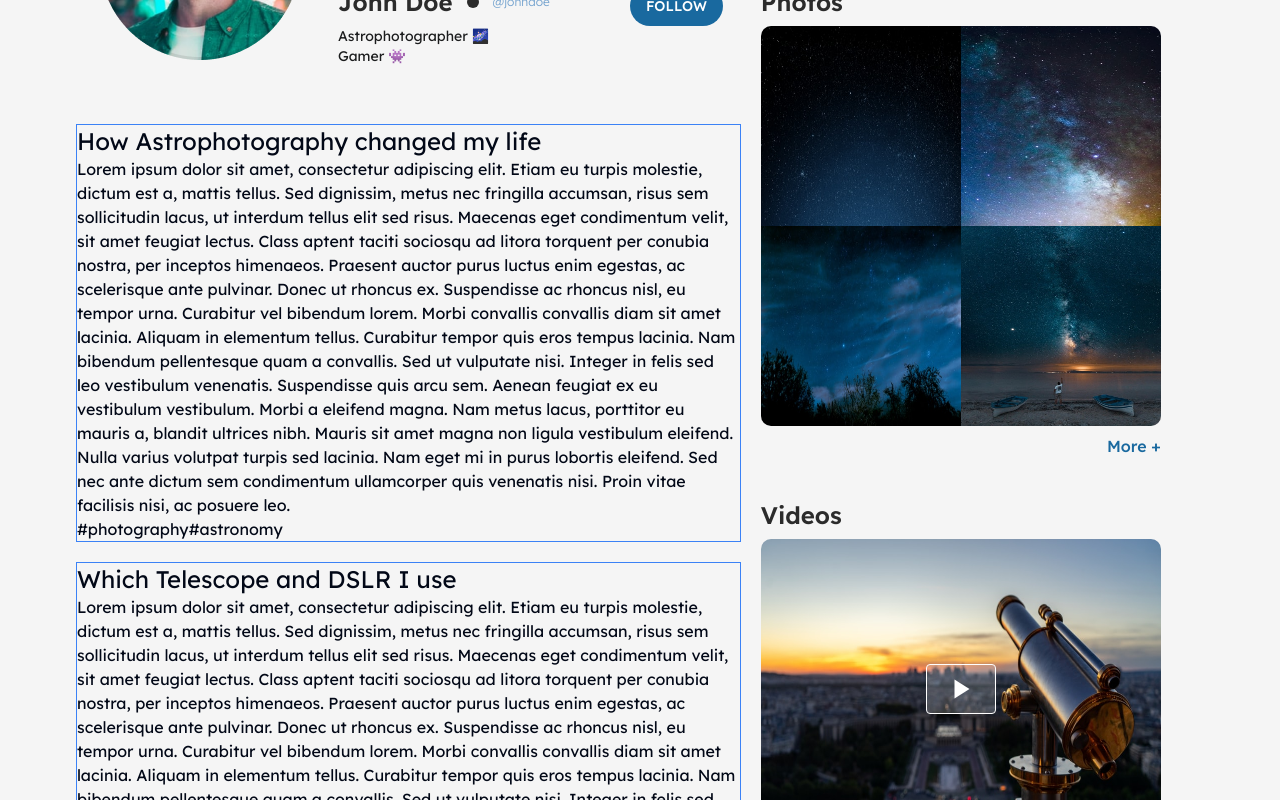
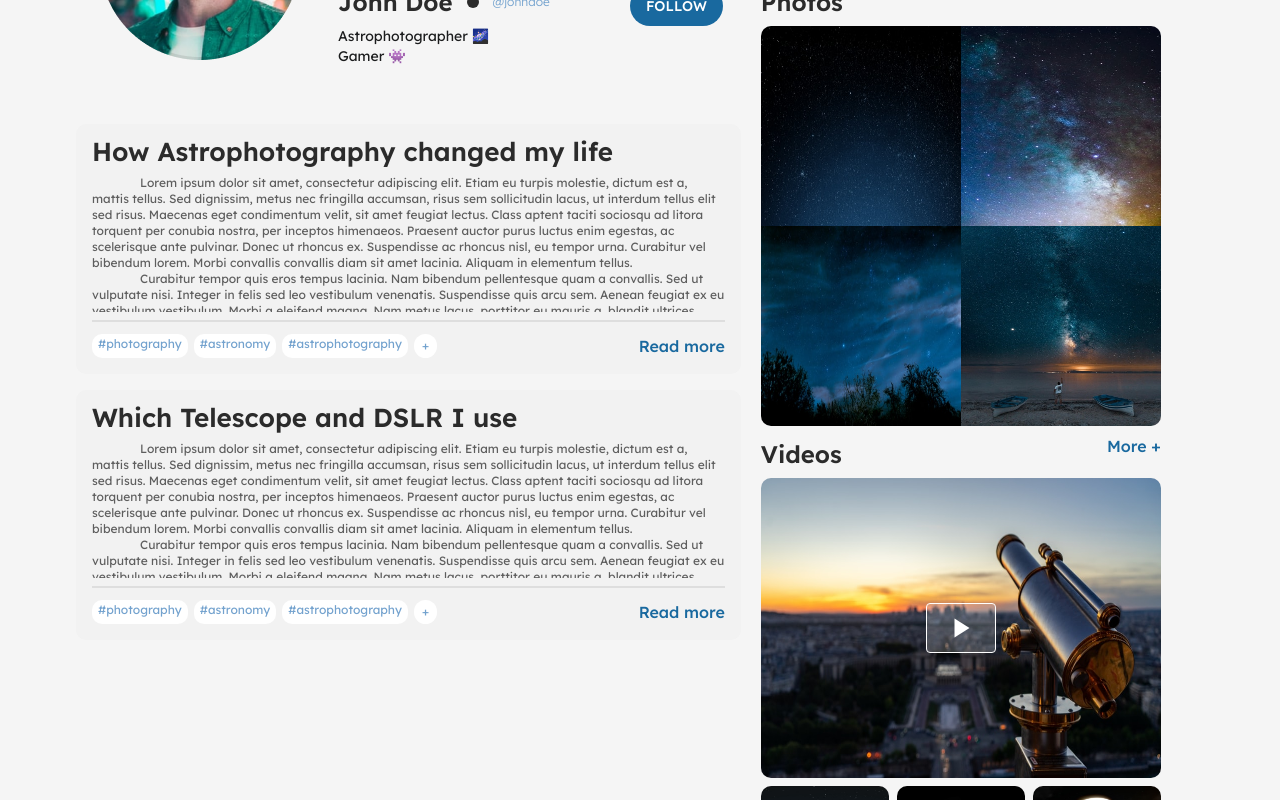
Before and after one commit to alamin931761/assignment, a Next.js app: page / in a window 1280 px wide. Shown: the part 520-1320 px from the top of the page. Built offline with nearby package versions, Linux system fonts and the light colour scheme.

Commit message:
blogs part done

```diff
--- a/src/app/page.tsx
+++ b/src/app/page.tsx
@@ -33,7 +33,7 @@ const HomePage = () => {
           </div>
 
           {/* Photos and Videos Component */}
-          <div className="order-1 lg:order-2 mt-[164px] lg:mt-[26px] grid grid-cols-2 lg:grid-cols-1 gap-3">
+          <div className="order-1 lg:order-2 mt-[125px] lg:mt-[26px] grid grid-cols-2 lg:grid-cols-1 gap-3">
             <Photos />
             <Videos />
           </div>
--- a/src/components/UI/HomePage/Profile/Blogs.tsx
+++ b/src/components/UI/HomePage/Profile/Blogs.tsx
@@ -1,3 +1,6 @@
+import Card from "@/components/UI/HomePage/Profile/Card";
+import { TBlog } from "@/types";
+
 const Blogs = () => {
   const blogs = [
     {
@@ -5,28 +8,21 @@ const Blogs = () => {
       title: "How Astrophotography changed my life",
       description:
         "Lorem ipsum dolor sit amet, consectetur adipiscing elit. Etiam eu turpis molestie, dictum est a, mattis tellus. Sed dignissim, metus nec fringilla accumsan, risus sem sollicitudin lacus, ut interdum tellus elit sed risus. Maecenas eget condimentum velit, sit amet feugiat lectus. Class aptent taciti sociosqu ad litora torquent per conubia nostra, per inceptos himenaeos. Praesent auctor purus luctus enim egestas, ac scelerisque ante pulvinar. Donec ut rhoncus ex. Suspendisse ac rhoncus nisl, eu tempor urna. Curabitur vel bibendum lorem. Morbi convallis convallis diam sit amet lacinia. Aliquam in elementum tellus. \n Curabitur tempor quis eros tempus lacinia. Nam bibendum pellentesque quam a convallis. Sed ut vulputate nisi. Integer in felis sed leo vestibulum venenatis. Suspendisse quis arcu sem. Aenean feugiat ex eu vestibulum vestibulum. Morbi a eleifend magna. Nam metus lacus, porttitor eu mauris a, blandit ultrices nibh. Mauris sit amet magna non ligula vestibulum eleifend. Nulla varius volutpat turpis sed lacinia. Nam eget mi in purus lobortis eleifend. Sed nec ante dictum sem condimentum ullamcorper quis venenatis nisi. Proin vitae facilisis nisi, ac posuere leo.",
-      hashTags: ["#photography", "#astronomy", "#astrophotography"],
+      hashtags: ["#photography", "#astronomy", "#astrophotography"],
     },
     {
       _id: 2,
       title: "Which Telescope and DSLR I use",
       description:
         "Lorem ipsum dolor sit amet, consectetur adipiscing elit. Etiam eu turpis molestie, dictum est a, mattis tellus. Sed dignissim, metus nec fringilla accumsan, risus sem sollicitudin lacus, ut interdum tellus elit sed risus. Maecenas eget condimentum velit, sit amet feugiat lectus. Class aptent taciti sociosqu ad litora torquent per conubia nostra, per inceptos himenaeos. Praesent auctor purus luctus enim egestas, ac scelerisque ante pulvinar. Donec ut rhoncus ex. Suspendisse ac rhoncus nisl, eu tempor urna. Curabitur vel bibendum lorem. Morbi convallis convallis diam sit amet lacinia. Aliquam in elementum tellus. \n Curabitur tempor quis eros tempus lacinia. Nam bibendum pellentesque quam a convallis. Sed ut vulputate nisi. Integer in felis sed leo vestibulum venenatis. Suspendisse quis arcu sem. Aenean feugiat ex eu vestibulum vestibulum. Morbi a eleifend magna. Nam metus lacus, porttitor eu mauris a, blandit ultrices nibh. Mauris sit amet magna non ligula vestibulum eleifend. Nulla varius volutpat turpis sed lacinia. Nam eget mi in purus lobortis eleifend. Sed nec ante dictum sem condimentum ullamcorper quis venenatis nisi. Proin vitae facilisis nisi, ac posuere leo.",
-      hashTags: ["#photography", "#astronomy", "#astrophotography"],
+      hashtags: ["#photography", "#astronomy", "#astrophotography"],
     },
   ];
+
   return (
     <div>
-      {blogs.map((blog: any) => (
-        <div key={blog._id} className="mb-5 border border-blue-500">
-          <h1 className="text-2xl">{blog.title}</h1>
-          <h1>{blog.description}</h1>
-          <div className="flex gap-0">
-            <p>{blog.hashTags[0]}</p>
-            <p>{blog.hashTags[1]}</p>
-            {/* <p>{blog.hashTags[2]}</p> */}
-          </div>
-        </div>
+      {blogs.map((blog: TBlog) => (
+        <Card key={blog._id} blog={blog} />
       ))}
     </div>
   );
--- /dev/null
+++ b/src/components/UI/HomePage/Profile/Card.tsx
@@ -0,0 +1,59 @@
+"use client";
+
+import { TBlog } from "@/types";
+import { useState } from "react";
+
+const Card = ({ blog }: { blog: TBlog }) => {
+  // State to manage the collapsed state of the card
+  const [collapse, setCollapse] = useState(true);
+
+  return (
+    <div key={blog._id} className="mb-4 bg-seashell rounded-[10px] p-4">
+      <div className={`${collapse ? "h-[172px]" : "h-full"} overflow-hidden`}>
+        {/* Title of the blog */}
+        <h1 className="text-base lg:text-[26px] font-semibold text-baltic-sea">
+          {blog.title}
+        </h1>
+
+        {/* Description of the blog, split into paragraphs */}
+        <div className="indent-12 text-xs text-carbon-grey mt-[11px]">
+          {blog.description
+            .split("\n")
+            .map((paragraph: string, index: number) => (
+              <p key={index}>{paragraph}</p>
+            ))}
+        </div>
+      </div>
+
+      {/* Horizontal line separating the content from the footer */}
+      <hr className="border border-[#3030301A] mt-2 my-3" />
+
+      {/* Footer section containing hashtags and the toggle button */}
+      <div className="flex justify-between">
+        <div className="flex gap-[6px]">
+          {blog.hashtags.map((tag: string, index: number) => (
+            <p
+              className="text-xs text-dark-pastel-blue bg-milk-white py-[2px] px-[6px] rounded-[10px]"
+              key={index}
+            >
+              {tag}
+            </p>
+          ))}
+          <p className="text-xs text-dark-pastel-blue bg-milk-white px-2 py-1 rounded-full">
+            +
+          </p>
+        </div>
+
+        {/* Button to toggle the collapse state */}
+        <button
+          className="text-fun-blue font-medium"
+          onClick={() => setCollapse(!collapse)}
+        >
+          {collapse ? "Read more" : "Read less"}
+        </button>
+      </div>
+    </div>
+  );
+};
+
+export default Card;
--- a/src/components/UI/HomePage/Profile/Profile.tsx
+++ b/src/components/UI/HomePage/Profile/Profile.tsx
@@ -20,7 +20,7 @@ const Profile = () => {
         <div className="w-full flex justify-between flex-wrap">
           <div>
             {/* User's name and username */}
-            <h2 className="text-sm lg:text-2xl font-semibold text-baltic-sea mb-1 lg:mb-2 flex items-center text-nowrap">
+            <h2 className="text-sm lg:text-2xl font-semibold text-baltic-sea mb-2 flex items-center text-nowrap">
               John Doe <GoDotFill className="inline mx-2" />
               <span className="text-dark-pastel-blue font-light text-xs">
                 @johndoe
@@ -28,7 +28,7 @@ const Profile = () => {
             </h2>
 
             {/* User's bio */}
-            <div className="lg:text-sm text-xs text-dark-jungle-green">
+            <div className="lg:text-sm text-xs text-dark-jungle-green mb-2">
               <p>Astrophotographer 🌌</p>
               <p>Gamer 👾</p>
             </div>
--- /dev/null
+++ b/src/types/index.ts
@@ -0,0 +1,6 @@
+export type TBlog = {
+  _id: number;
+  title: string;
+  description: string;
+  hashtags: string[];
+};
```
